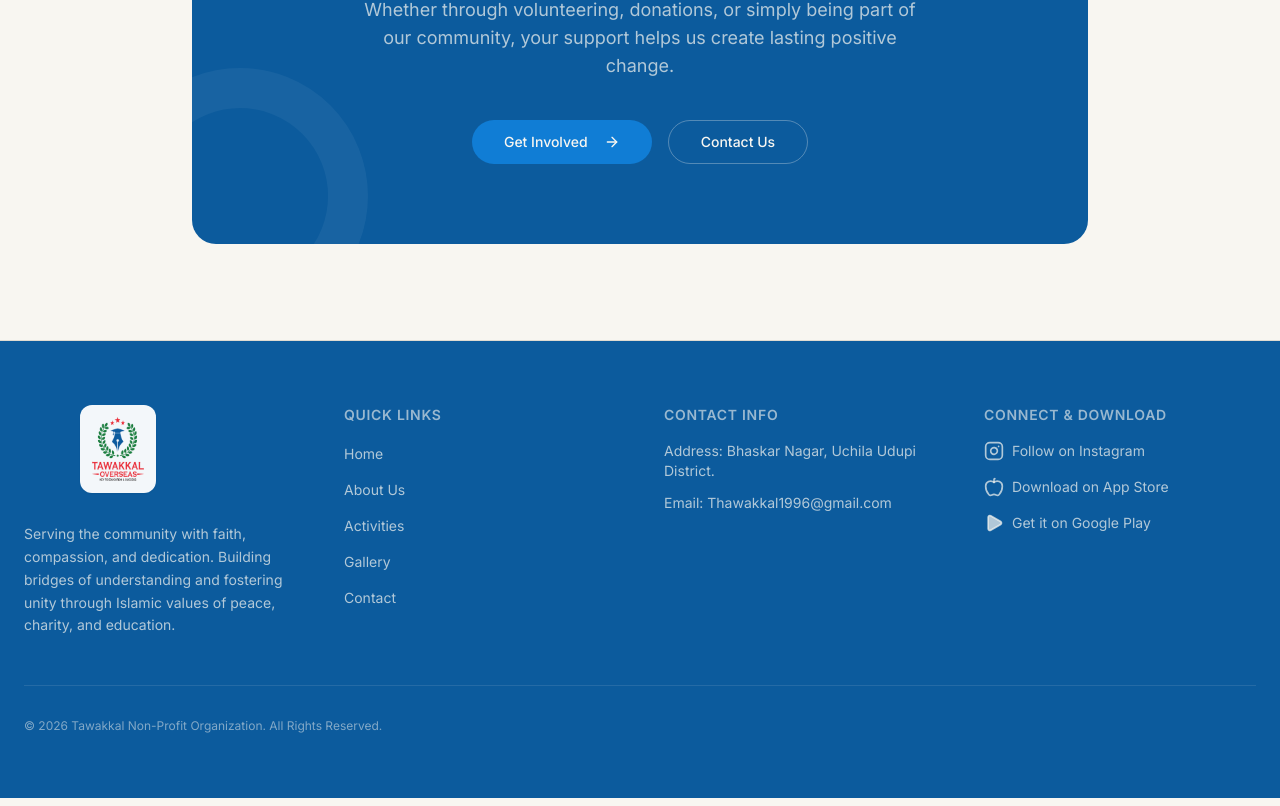
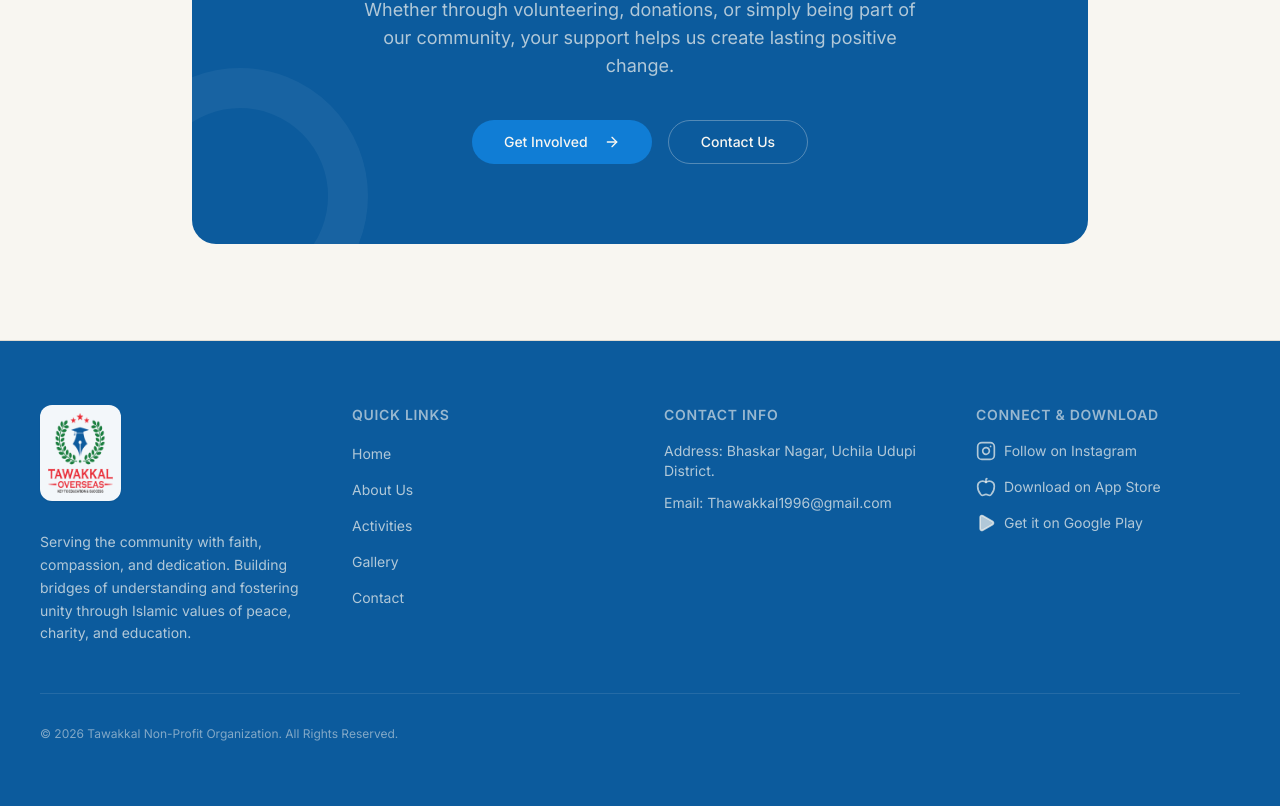
Before and after one commit to Ibrahimkaleel8/Tawakkal, a Next.js app: page / in a window 1280 px wide. Shown: the part 4009-4815 px from the top of the page. Built offline with nearby package versions, Linux system fonts and the light colour scheme; a web font is replaced by a local one.

Commit message:
footer update

```diff
--- a/components/footer.tsx
+++ b/components/footer.tsx
@@ -13,18 +13,18 @@ const quickLinks = [
 export function Footer() {
   return (
     <footer className="border-t border-border bg-primary text-primary-foreground">
-      <div className="mx-auto max-w-7xl px-6 py-16">
+      <div className="mx-auto max-w-7xl px-10 py-16">
         <div className="grid gap-12 md:grid-cols-4">
           {/* Brand */}
           <div>
-            <Link href="/" className="inline-block mb-6 ml-14">
-              <div className="bg-white/95 p-3 rounded-xl shadow-sm">
+            <Link href="/" className="inline-block mb-6">
+              <div className="bg-white/95 p-2 rounded-xl shadow-sm">
                 <Image
                   src="/images/logo.png"
                   alt="Tawakkal Overseas Logo"
                   width={400}
                   height={80}
-                  className="h-16 w-auto object-contain "
+                  className="h-20 w-auto object-contain"
                   priority
                 />
               </div>
```
